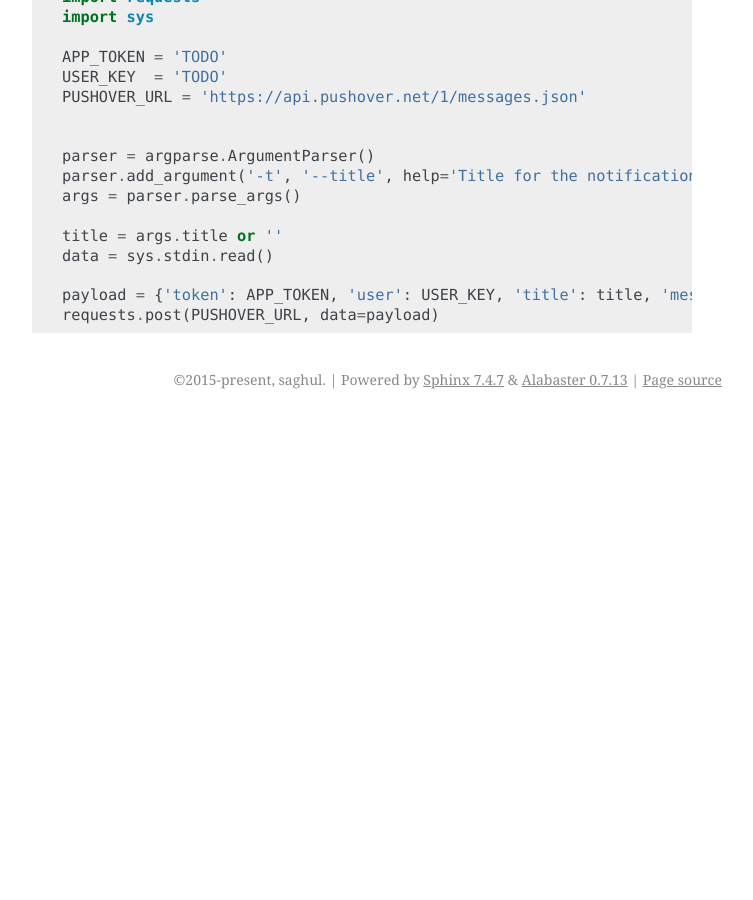
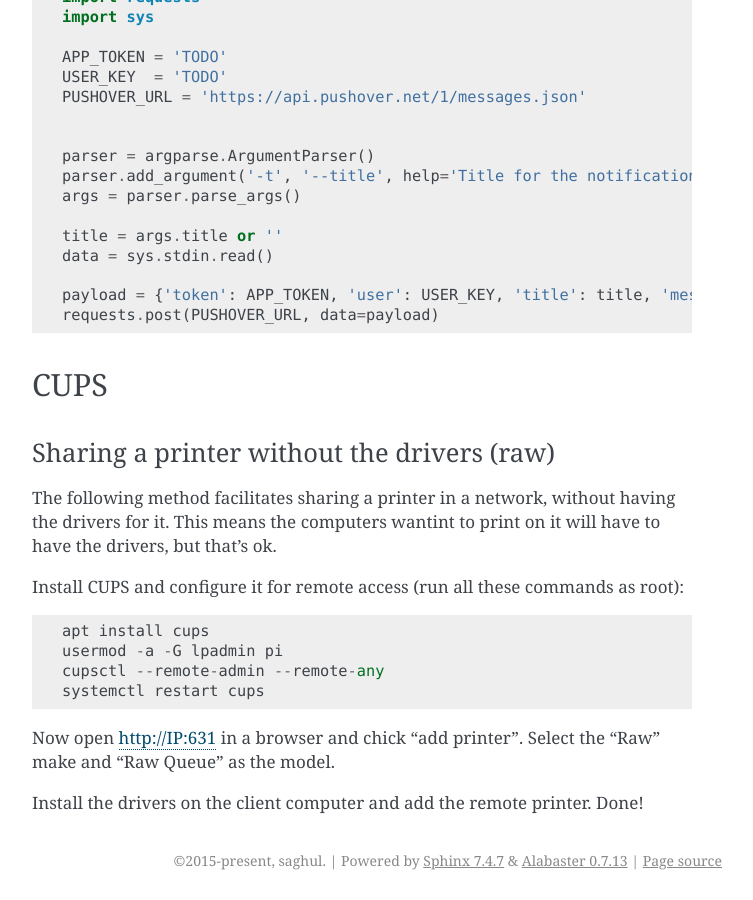
Before and after one commit to saghul/notes, a Sphinx documentation site: the page built from source/linux.rst, in a window 1280 px wide and 900 px high, scrolled down 2092 px. Shown: the whole window, without its empty margins (388-1141 px from the left). Built offline with Sphinx 7.4.7, drawn with Linux system fonts in a browser that asks for light colours; before the commit the page ends 2511 px from its top, so only the background shows below that.

Commit message:
Add note on sharing a printer with CUPS

```diff
--- a/source/linux.rst
+++ b/source/linux.rst
@@ -135,3 +135,28 @@ The following configuration will:
 
     payload = {'token': APP_TOKEN, 'user': USER_KEY, 'title': title, 'message': data}
     requests.post(PUSHOVER_URL, data=payload)
+
+
+CUPS
+----
+
+Sharing a printer without the drivers (raw)
+^^^^^^^^^^^^^^^^^^^^^^^^^^^^^^^^^^^^^^^^^^^
+
+The following method facilitates sharing a printer in a network, without having the
+drivers for it. This means the computers wantint to print on it will have to have
+the drivers, but that's ok.
+
+Install CUPS and configure it for remote access (run all these commands as root):
+
+::
+
+    apt install cups
+    usermod -a -G lpadmin pi
+    cupsctl --remote-admin --remote-any
+    systemctl restart cups
+
+Now open http://IP:631 in a browser and chick "add printer". Select the "Raw" make
+and "Raw Queue" as the model.
+
+Install the drivers on the client computer and add the remote printer. Done!
```
